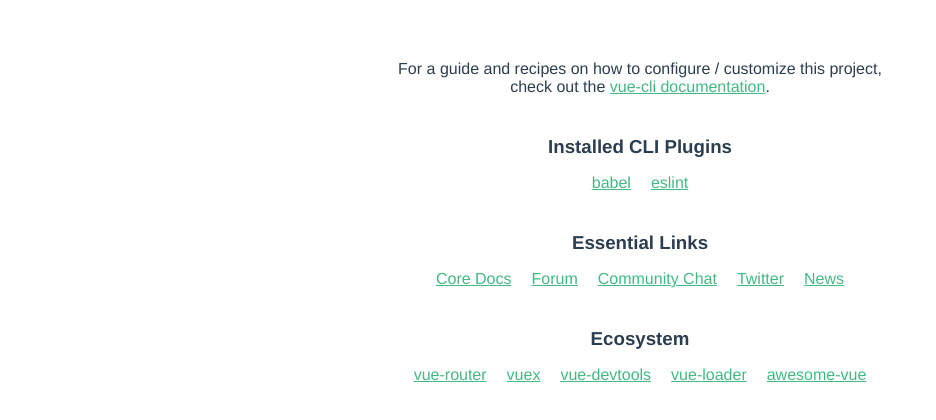
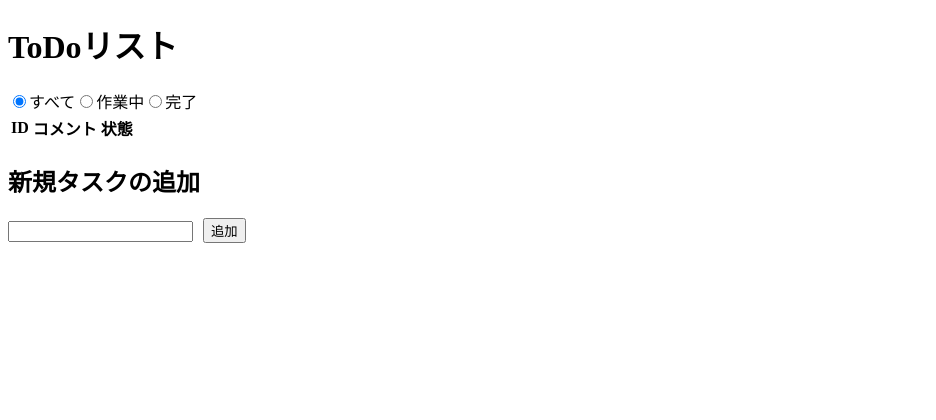
Before and after one commit to F-Yohei/vue-todo, a Vue app: page / in a window 1280 px wide. Shown: the top 420 px of the page, without its empty margins (0-936 px from the left). Built offline with nearby package versions, Linux system fonts and the light colour scheme.

Commit message:
Taskを新しく追加する機能の実装

```diff
--- a/src/App.vue
+++ b/src/App.vue
@@ -14,12 +14,5 @@
 </script>
 
 <style>
-#app {
-  font-family: Avenir, Helvetica, Arial, sans-serif;
-  -webkit-font-smoothing: antialiased;
-  -moz-osx-font-smoothing: grayscale;
-  text-align: center;
-  color: #2c3e50;
-  margin-top: 60px;
-}
+
 </style>
--- a/src/components/TodoList.vue
+++ b/src/components/TodoList.vue
@@ -1,58 +1,75 @@
+
 <template>
-  <div class="hello">
-    <h1>{{ msg }}</h1>
-    <p>
-      For a guide and recipes on how to configure / customize this project,<br>
-      check out the
-      <a href="https://cli.vuejs.org" target="_blank" rel="noopener">vue-cli documentation</a>.
-    </p>
-    <h3>Installed CLI Plugins</h3>
-    <ul>
-      <li><a href="https://github.com/vuejs/vue-cli/tree/dev/packages/%40vue/cli-plugin-babel" target="_blank" rel="noopener">babel</a></li>
-      <li><a href="https://github.com/vuejs/vue-cli/tree/dev/packages/%40vue/cli-plugin-eslint" target="_blank" rel="noopener">eslint</a></li>
-    </ul>
-    <h3>Essential Links</h3>
-    <ul>
-      <li><a href="https://vuejs.org" target="_blank" rel="noopener">Core Docs</a></li>
-      <li><a href="https://forum.vuejs.org" target="_blank" rel="noopener">Forum</a></li>
-      <li><a href="https://chat.vuejs.org" target="_blank" rel="noopener">Community Chat</a></li>
-      <li><a href="https://twitter.com/vuejs" target="_blank" rel="noopener">Twitter</a></li>
-      <li><a href="https://news.vuejs.org" target="_blank" rel="noopener">News</a></li>
-    </ul>
-    <h3>Ecosystem</h3>
-    <ul>
-      <li><a href="https://router.vuejs.org" target="_blank" rel="noopener">vue-router</a></li>
-      <li><a href="https://vuex.vuejs.org" target="_blank" rel="noopener">vuex</a></li>
-      <li><a href="https://github.com/vuejs/vue-devtools#vue-devtools" target="_blank" rel="noopener">vue-devtools</a></li>
-      <li><a href="https://vue-loader.vuejs.org" target="_blank" rel="noopener">vue-loader</a></li>
-      <li><a href="https://github.com/vuejs/awesome-vue" target="_blank" rel="noopener">awesome-vue</a></li>
-    </ul>
+  <div>
+    <h1>ToDoリスト</h1>
+    <form>
+      <input type="radio" name="state" id="allTodo" checked />
+      <label for="allTodo">すべて</label>
+      <input type="radio" name="state" id="workingTodo" />
+      <label for="workingTodo">作業中</label>
+      <input type="radio" name="state" id="doneTodo" />
+      <label for="doneTodo">完了</label>
+    </form>
+
+    <div>
+      <table>
+        <thead>
+          <tr>
+            <th>ID</th>
+            <th>コメント</th>
+            <th>状態</th>
+          </tr>
+        </thead>
+
+        <tbody id="todoList">
+          <tr v-for="(todo,index) in todos" :key="todo.state">
+            <td>{{ index }}</td>
+            <td>{{ todo.task }}</td>
+            <td>
+              <button class="state-management-button">{{ todo.state }}</button>
+            </td>
+            <td>
+              <button>削除</button>
+            </td>
+          </tr>
+        </tbody>
+      </table>
+    </div>
+
+    <h2>新規タスクの追加</h2>
+    <form>
+      <input type="text" class="todoInput" v-model="newTask" />
+      <button type="submit" value="追加"  @click="addNewTask">追加</button>
+    </form>
   </div>
 </template>
 
 <script>
 export default {
-  name: 'HelloWorld',
-  props: {
-    msg: String
+  data() {
+    return {
+      newTask: "",
+      todos: []
+    };
+  },
+  methods: {
+    addNewTask(e) {
+      e.preventDefault();
+      if (this.newTask.match(/\S/g)) {
+        this.todos.push({ task: this.newTask, state:'作業中'});
+      }
+      this.newTask = "";
+    }
   }
-}
+};
 </script>
 
-<!-- Add "scoped" attribute to limit CSS to this component only -->
 <style scoped>
-h3 {
-  margin: 40px 0 0;
+.state-management-button {
+  margin-right:10px;
 }
-ul {
-  list-style-type: none;
-  padding: 0;
-}
-li {
-  display: inline-block;
-  margin: 0 10px;
-}
-a {
-  color: #42b983;
+
+.todoInput {
+  margin-right: 10px;
 }
 </style>
```
